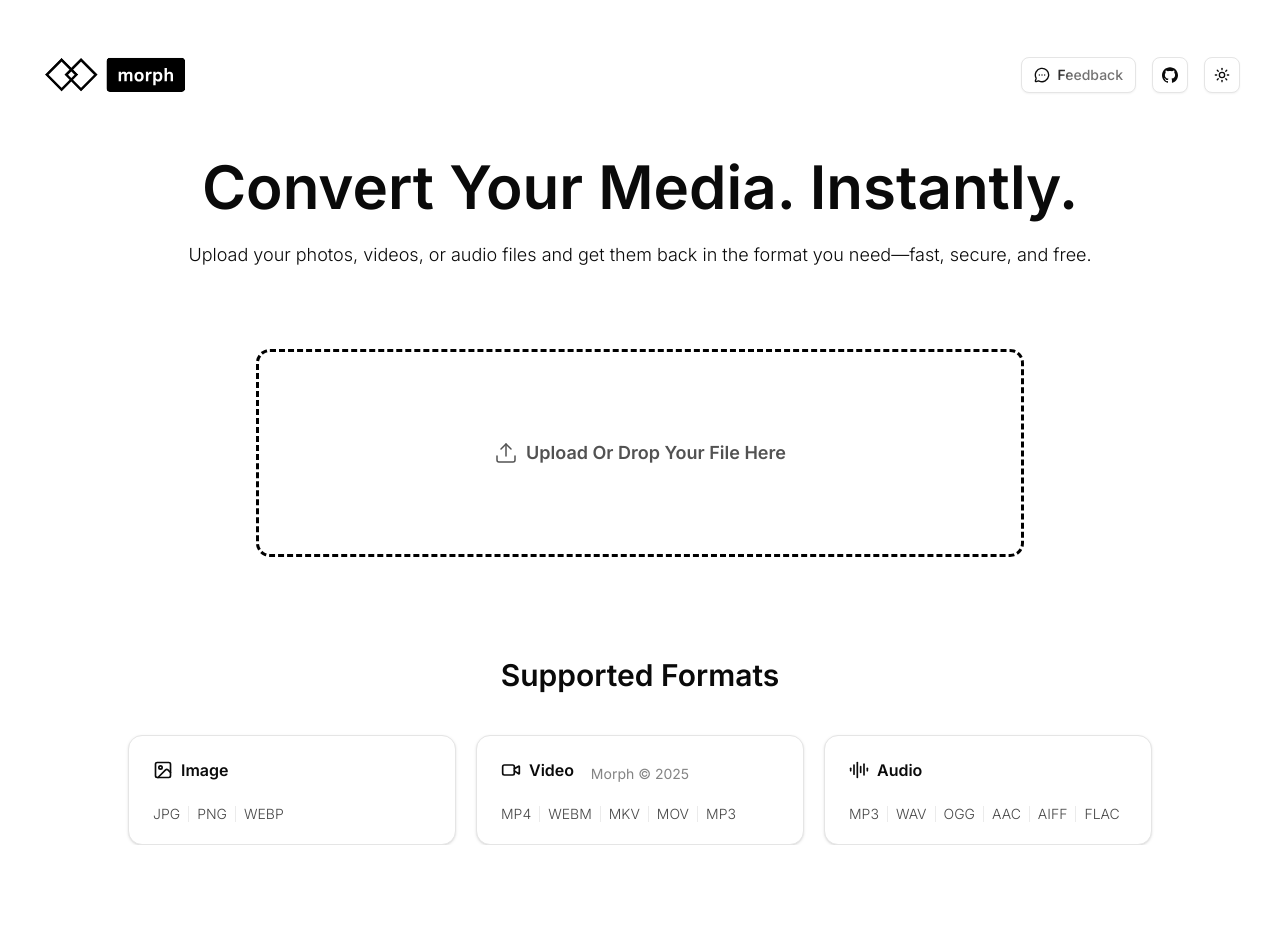
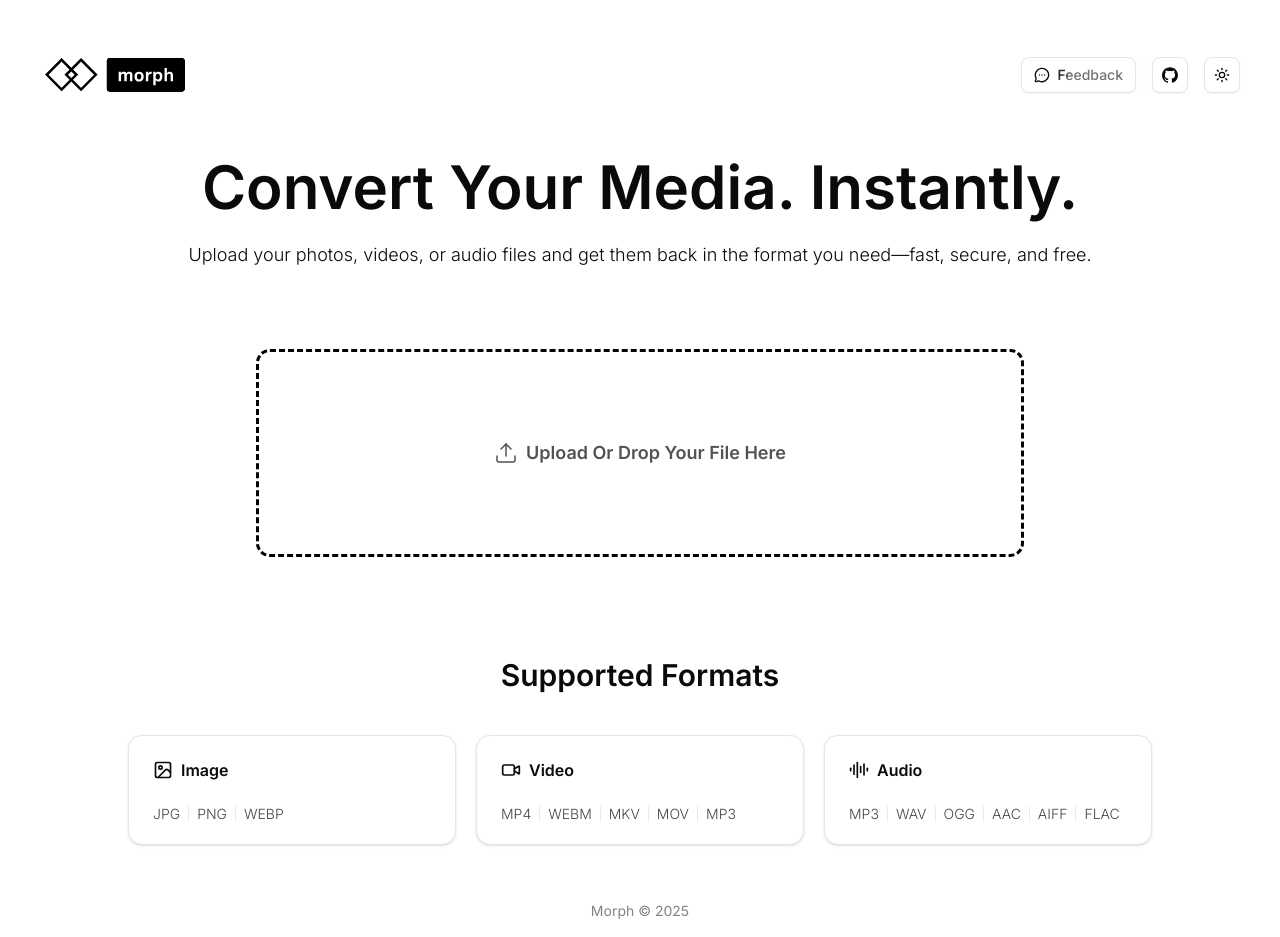
Before and after one commit to aspherr/Morph, a Next.js app: page / in a window 1280 px wide. Before the commit the page ends 845 px from the top, so only its background shows below. Built offline with nearby package versions, Linux system fonts and the light colour scheme.

Commit message:
chore: updated footer to be pinned to the bottom

```diff
--- a/src/app/page.tsx
+++ b/src/app/page.tsx
@@ -145,6 +145,7 @@ export default function Home() {
 
   return (
     <div className="flex min-h-screen flex-col mx-10">
+      <div className="flex-1">
         <ClickSpark
         sparkColor={sparkColour}
         sparkSize={10}
@@ -260,10 +261,12 @@ export default function Home() {
             </div>
           </section>
 
-        <section id="footer">
+        </ClickSpark>
+      </div>
+
+      <section id="footer" className="mt-10">
           <Footer/>
       </section>
-      </ClickSpark>
     </div>
   );
 }
--- a/src/components/footer.tsx
+++ b/src/components/footer.tsx
@@ -1,6 +1,6 @@
 const Footer = () => {
   return (
-    <footer className="w-full py-4 flex items-center justify-center font-inter text-sm text-foreground opacity-50 fixed bottom-0 left-0">
+    <footer className="w-full py-4 flex items-center justify-center font-inter text-sm text-foreground opacity-50">
       Morph © 2025
     </footer>
   )
```
Lines whose indentation alone changed are shown as unchanged.
